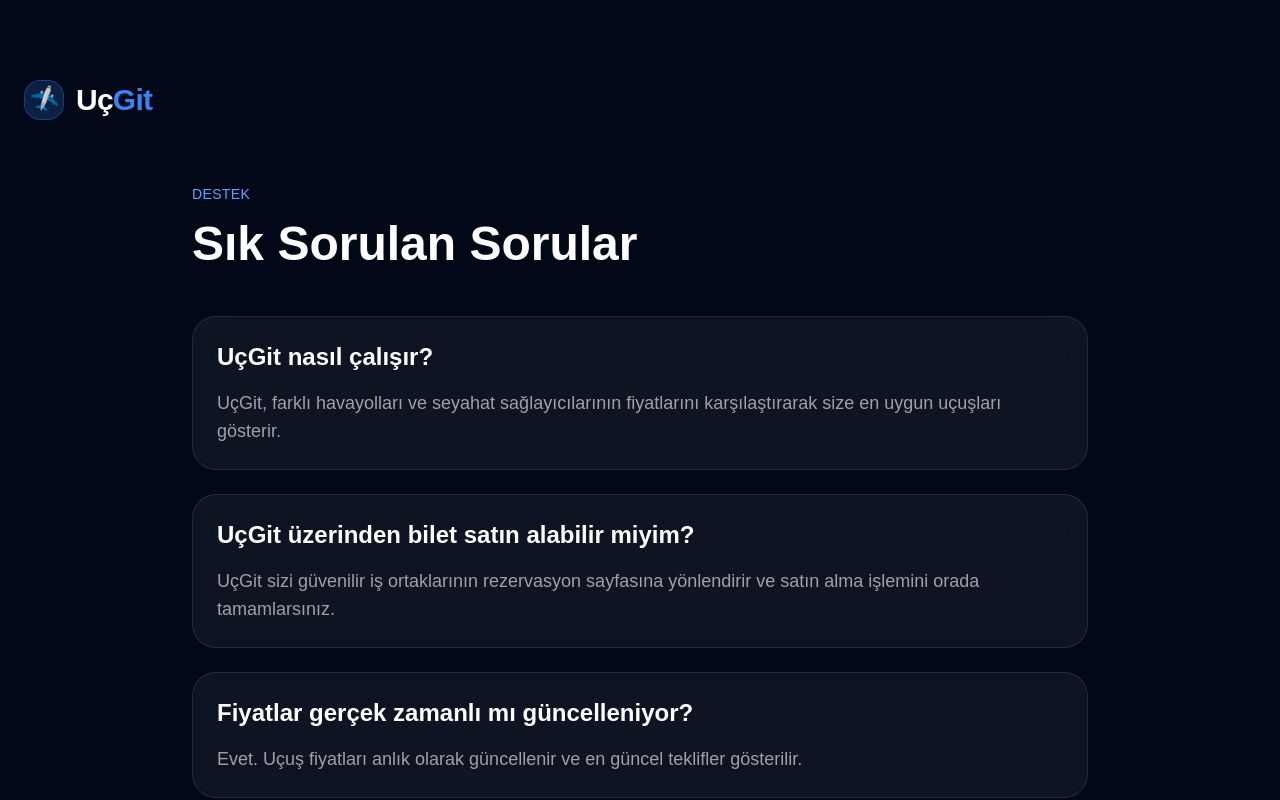
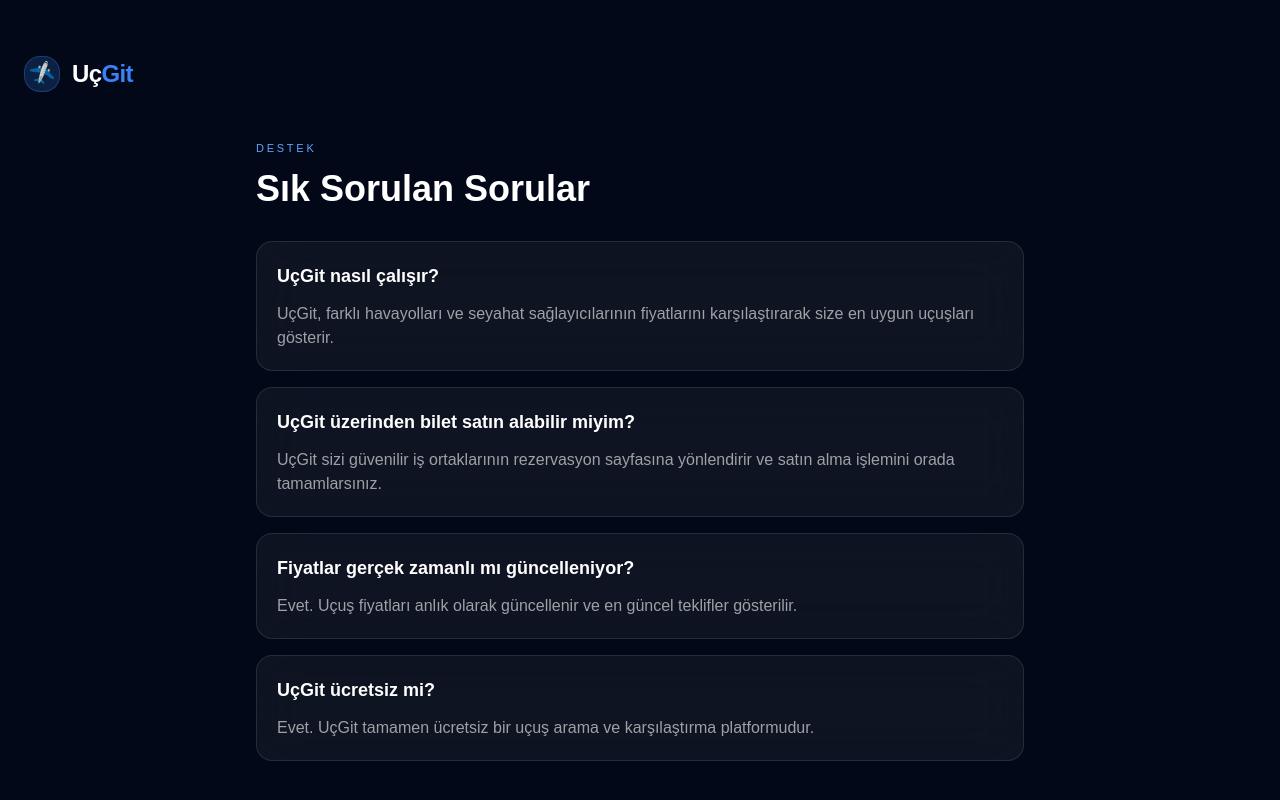
Before and after one commit to melihizzet/flight-platform, a Next.js app: page /faq in a window 1280 px wide. Shown: the top 800 px of the page. Built offline with nearby package versions, Linux system fonts and the light colour scheme.

Commit message:
upgrade forr

```diff
--- a/app/faq/page.tsx
+++ b/app/faq/page.tsx
@@ -24,52 +24,52 @@ export default function FAQPage() {
   ];
 
   return (
-    <main className="min-h-screen bg-[#020817] text-white px-6 py-20">
+    <main className="min-h-screen bg-[#020817] text-white px-6 py-14">
 
       {/* LOGO */}
       <a
         href="/"
-        className="flex items-center gap-3 mb-16"
+        className="flex items-center gap-3 mb-12"
       >
 
-        <div className="w-10 h-10 rounded-2xl bg-blue-500/20 flex items-center justify-center border border-blue-500/30">
+        <div className="w-9 h-9 rounded-2xl bg-blue-500/20 flex items-center justify-center border border-blue-500/30">
 
-          <span className="text-blue-400 text-xl rotate-[-25deg]">
+          <span className="text-blue-400 text-lg rotate-[-25deg]">
             ✈️
           </span>
 
         </div>
 
-        <h1 className="text-3xl font-black tracking-tight">
+        <h1 className="text-2xl font-black tracking-tight">
           Uç<span className="text-blue-500">Git</span>
         </h1>
 
       </a>
 
-      <div className="max-w-4xl mx-auto">
+      <div className="max-w-3xl mx-auto">
 
-        <p className="text-blue-400 text-sm tracking-wide uppercase mb-4">
+        <p className="text-blue-400 text-[11px] tracking-[0.25em] uppercase mb-3">
           Destek
         </p>
 
-        <h1 className="text-3xl md:text-5xl font-black leading-tight mb-12">
+        <h1 className="text-2xl md:text-4xl font-black leading-tight mb-8">
           Sık Sorulan Sorular
         </h1>
 
-        <div className="space-y-6">
+        <div className="space-y-4">
 
           {faqs.map((faq, index) => (
 
             <div
               key={index}
-              className="bg-white/5 border border-white/10 rounded-3xl p-6 backdrop-blur-xl"
+              className="bg-white/5 border border-white/10 rounded-2xl p-5 backdrop-blur-xl"
             >
 
-              <h2 className="text-xl md:text-2xl font-black mb-4">
+              <h2 className="text-base md:text-lg font-black mb-3">
                 {faq.question}
               </h2>
 
-              <p className="text-white/60 leading-relaxed text-base md:text-lg">
+              <p className="text-white/60 leading-relaxed text-sm md:text-base">
                 {faq.answer}
               </p>
 
@@ -80,7 +80,7 @@ export default function FAQPage() {
         </div>
 
         {/* FOOT */}
-        <div className="mt-16 pt-8 border-t border-white/10 text-white/40">
+        <div className="mt-12 pt-6 border-t border-white/10 text-white/40 text-sm">
           ✈️ UçGit.com
         </div>
 
```
